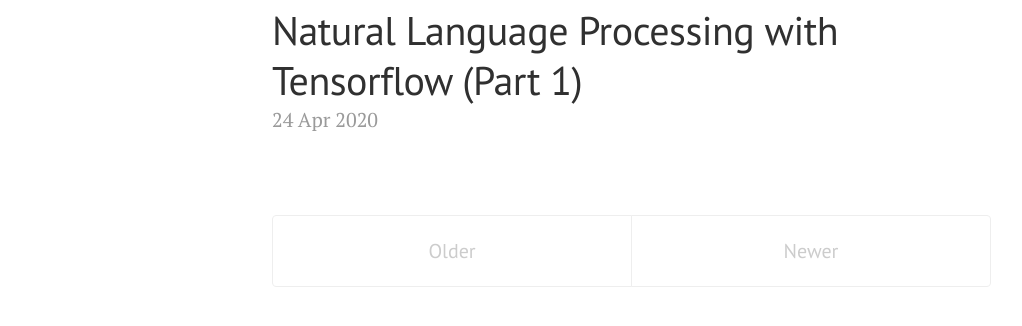
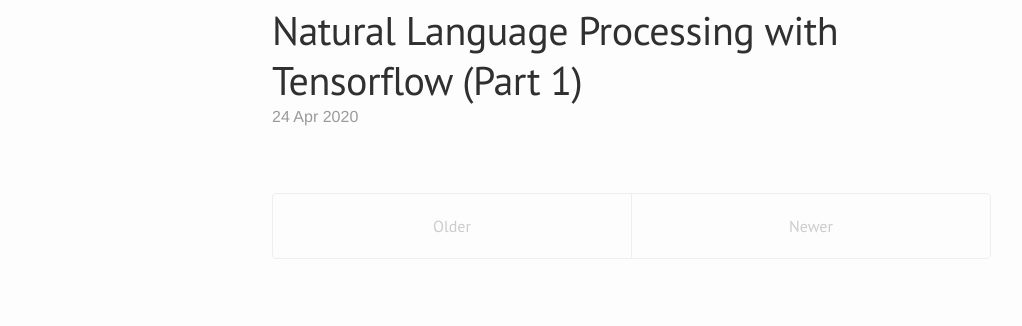
Before and after one commit to PSKP-95/pskp-95.github.io, a Jekyll site: the page built from index.html, in a window 1280 px wide. Shown: the part 127-453 px from the top of the page, without its empty margins (8-1030 px from the left). Built offline with Jekyll 4.4.1, drawn with Linux system fonts in a browser that asks for light colours; nearby versions of some CDN libraries; the list of posts is cut into pages by our own code; comment, search, counter and statistics services are not loaded.

Commit message:
code style

```diff
--- a/public/css/lanyon.css
+++ b/public/css/lanyon.css
@@ -621,7 +621,7 @@
 .highlight .ni { color: #800080 } /* Name.Entity */
 .highlight .ne { color: #990000; font-weight: bold } /* Name.Exception */
 .highlight .nf { color: #990000; font-weight: bold } /* Name.Function */
-.highlight .nn { color: #002EFA; } /* Name.Namespace */
+.highlight .nn { font-weight: bold;color: #002EFA; } /* Name.Namespace */
 .highlight .nt { color: #000080 } /* Name.Tag */
 .highlight .nv { color: #008080 } /* Name.Variable */
 .highlight .ow { font-weight: bold;color: rgb(152, 8, 219); } /* Operator.Word */
@@ -647,3 +647,11 @@
 .highlight .vi { color: #008080 } /* Name.Variable.Instance */
 .highlight .il { color: #009999 } /* Literal.Number.Integer.Long */
 .highlight .kn {font-weight: bold; color: #00802E;}
+
+body {
+  font-family: Helvetica, Arial, sans-serif;
+  font-size: 16px;
+  line-height: 1.5;
+  font-weight: 300;
+  background-color: #fdfdfd;
+}
```
